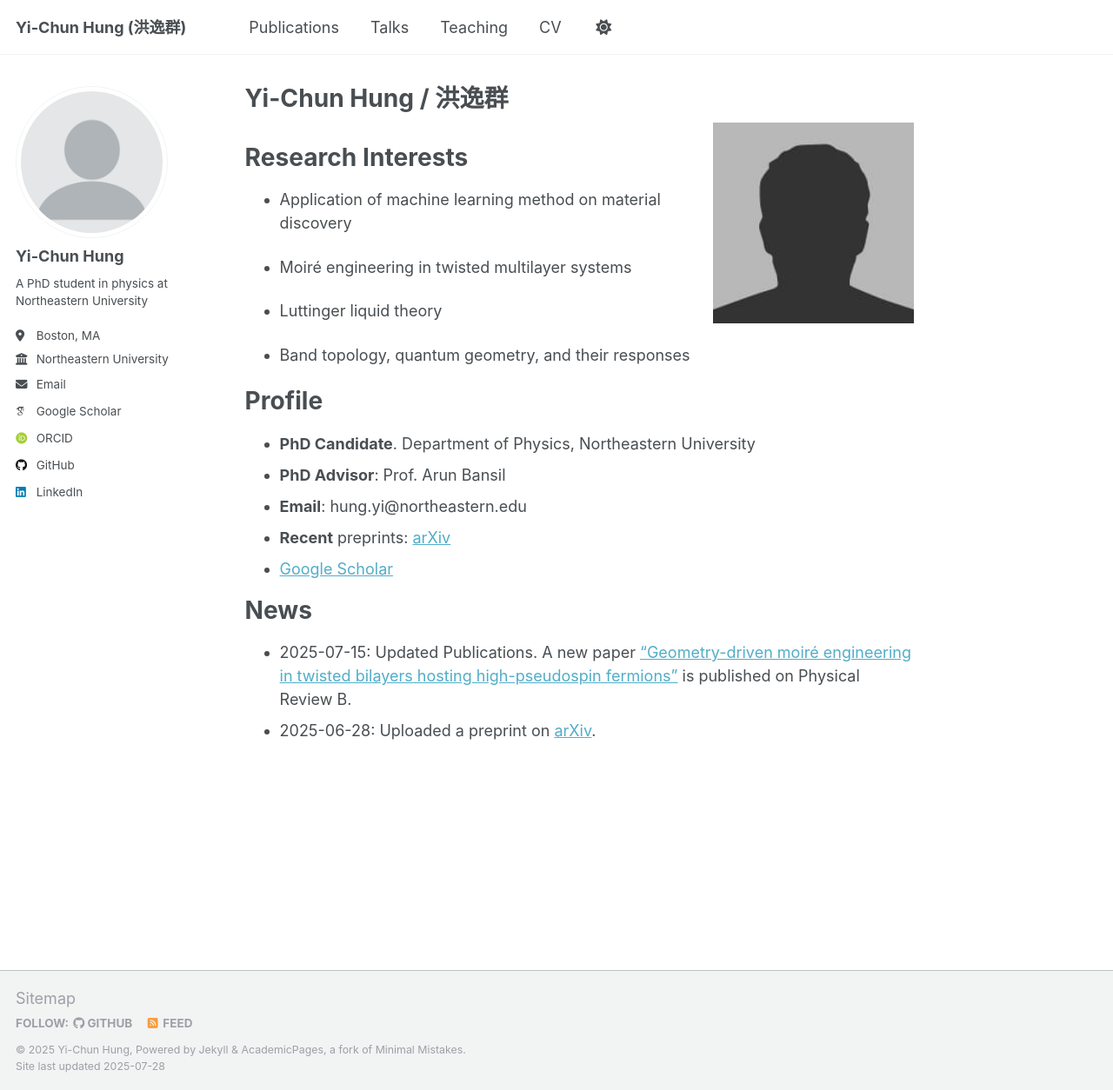
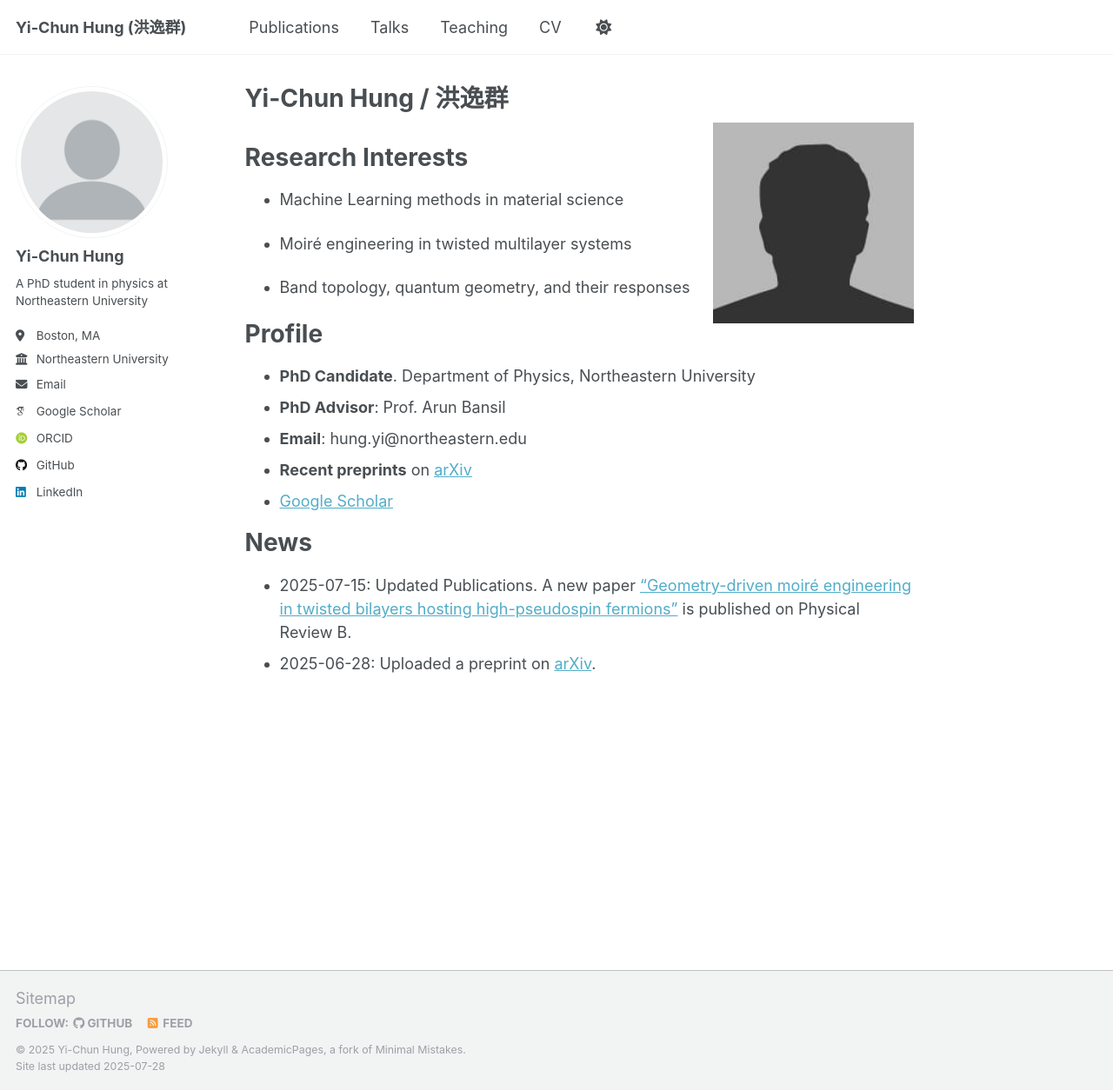
Before and after one commit to lengentyh/YiChunHung_Physics, a Jekyll site: the page built from _pages/about.md, in a window 1280 px wide and 1254 px high. Shown: the whole window at 87% size. Built offline with Jekyll 4.4.1, drawn with Linux system fonts in a browser that asks for light colours; some web fonts are replaced; a script that is not in the unit is left out.

Commit message:
Update about.md

```diff
--- a/_pages/about.md
+++ b/_pages/about.md
@@ -13,11 +13,9 @@ redirect_from:
 
 Research Interests
 =====
- - Application of machine learning method on material discovery
+ - Machine Learning methods in material science
 
  - Moiré engineering in twisted multilayer systems
-
- - Luttinger liquid theory
 
  - Band topology, quantum geometry, and their responses
 
@@ -26,7 +24,7 @@ Profile
 * __PhD Candidate__. Department of Physics, Northeastern University
 * __PhD Advisor__: Prof. Arun Bansil
 * __Email__: hung.yi@northeastern.edu
-* __Recent__ preprints: [arXiv](https://arxiv.org/search/advanced?advanced=&terms-0-operator=AND&terms-0-term=Yi-Chun+Hung&terms-0-field=author&classification-physics=y&classification-physics_archives=cond-mat&classification-include_cross_list=include&date-filter_by=past_12&date-year=&date-from_date=&date-to_date=&date-date_type=submitted_date&abstracts=show&size=50&order=-announced_date_first)
+* __Recent preprints__ on [arXiv](https://arxiv.org/search/advanced?advanced=&terms-0-operator=AND&terms-0-term=Yi-Chun+Hung&terms-0-field=author&classification-physics=y&classification-physics_archives=cond-mat&classification-include_cross_list=include&date-filter_by=past_12&date-year=&date-from_date=&date-to_date=&date-date_type=submitted_date&abstracts=show&size=50&order=-announced_date_first)
 * [Google Scholar](https://scholar.google.com/citations?user=rEfFuMEAAAAJ&hl=en-US)
 
 News
```
